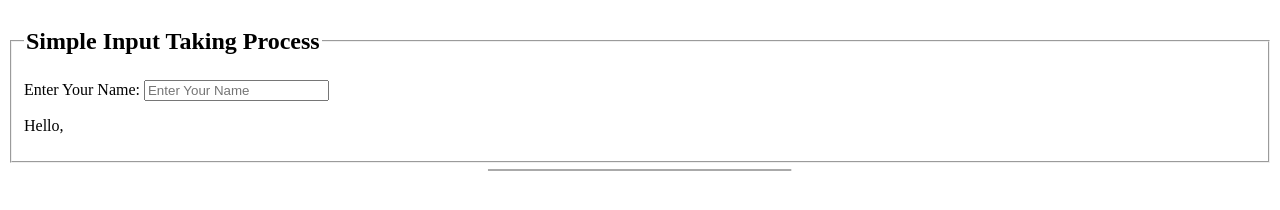
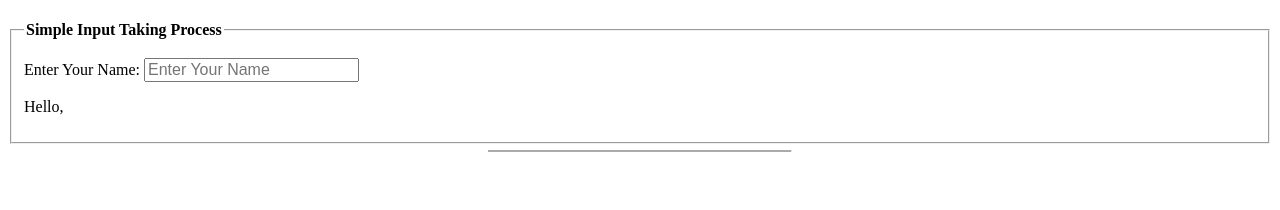
Before and after one commit to FinestWay/simple-app, a plain HTML site: page index.html in a window 1280 px wide. Drawn offline with nearby package versions, Linux system fonts and the light colour scheme.

Commit message:
added files

```diff
--- a/style.css
+++ b/style.css
@@ -1,3 +1,7 @@
+*{
+    font-size: 1rem;
+}
+
 .horizontal{
     width: 99%;
     margin: auto;
```
